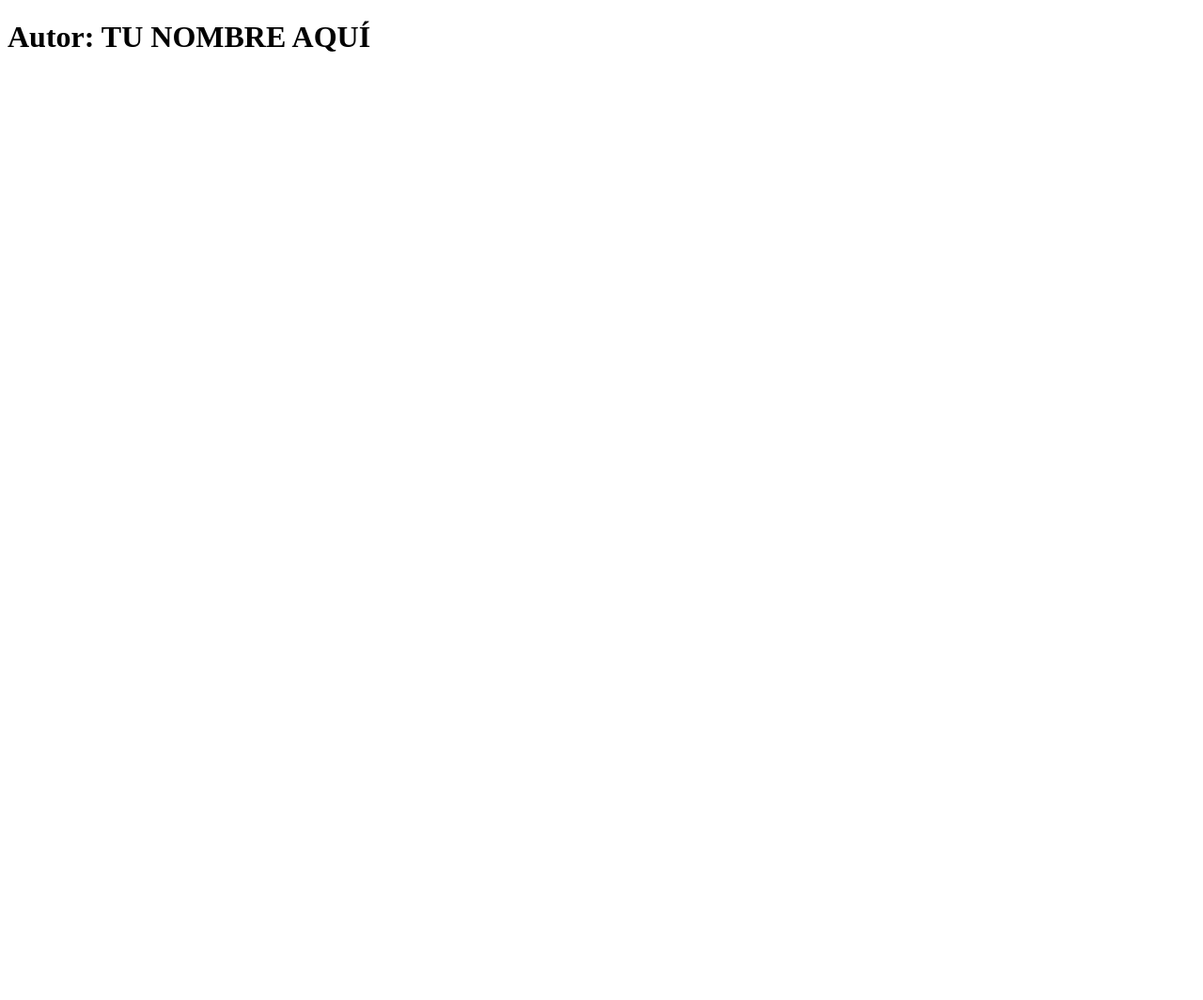
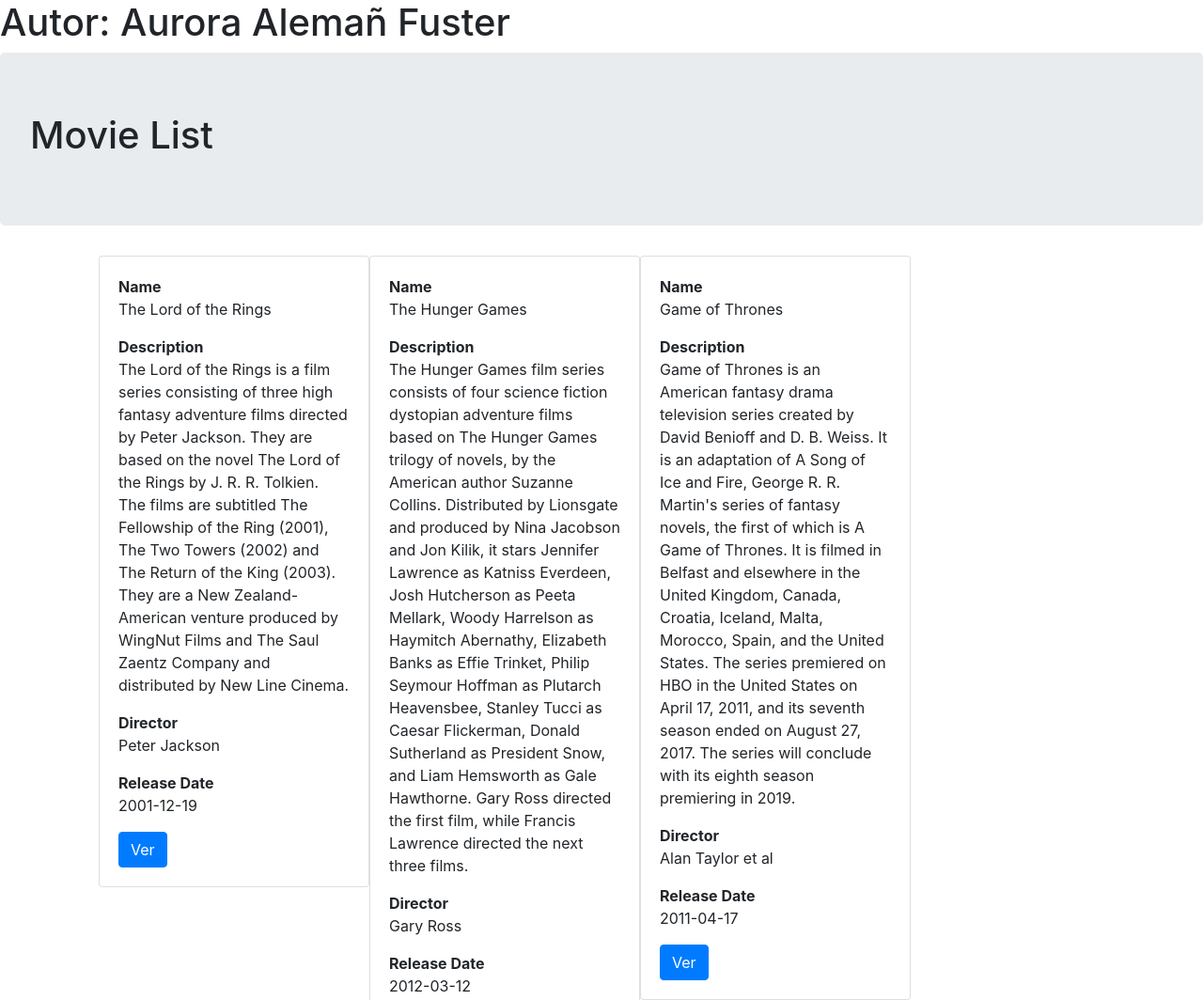
Before and after one commit to AuroraAF/practica_vuejs_introduccion, a website: page index.html in a window 1280 px wide. Shown: the top 1064 px of the page at 94% size. Before the commit the page ends 800 px from the top, so only its background shows below. Drawn offline with nearby package versions, Linux system fonts and the light colour scheme.

Commit message:
Primera practica de Vue

```diff
--- a/index.html
+++ b/index.html
@@ -7,14 +7,34 @@
         <meta name="author" content="">
         <meta name="description" content="">
         <meta name="viewport" content="width=device-width, initial-scale=1">
+        <link rel="stylesheet" href="https://cdn.jsdelivr.net/npm/bootstrap@4.0.0/dist/css/bootstrap.min.css" integrity="sha384-Gn5384xqQ1aoWXA+058RXPxPg6fy4IWvTNh0E263XmFcJlSAwiGgFAW/dAiS6JXm" crossorigin="anonymous">
     </head>
-
     <body>
 
-        <h1 id="autor">Autor: TU NOMBRE AQUÍ</h1>
+        <h1 id="autor">Autor: Aurora Alemañ Fuster</h1>
 
         <!-- https://vuejs.org/v2/guide/index.html -->
         <div id="app">
+
+            <div class="jumbotron">
+                <h1 id="title">{{ titulo }}</h1>
+            </div>
+            <div class="container">
+                <div class="row" style="margin-left: 20px;">
+                    <div class="col-xs-12" v-for="i in col.collection.items">
+                        <div class="card" style="width: 18rem;">
+                            <div class="card-body">
+                                <dl v-for="d in i.data">
+                                    <dt> {{ d.prompt}} </dt>
+                                    <dd> {{ d.value }} </dd>
+                                </dl>
+                                <a :href="i.href" class="btn btn-primary">Ver</a>
+                                </div>
+                        </div>
+                    </div>
+                </div>
+            </div>
+
             <!--
                  TODO: Mostrar datos del objeto collection. Ver archivo ./js/script.js
                - Cargar la librería de VueJS y el script ./js/script.js al final de la etiqueta <body>
@@ -29,7 +49,8 @@
             -->
 
         </div>
-
+        <script src="https://cdn.jsdelivr.net/npm/vue@2/dist/vue.js"></script>
+        <script src="js/script.js"></script>
     </body>
 
 </html>
--- a/js/script.js
+++ b/js/script.js
@@ -43,6 +43,7 @@
 var app = new Vue({
   el: '#app',
   data: {
-    col: server_data
+    col: server_data,
+    titulo: server_data.collection.title
   }
 });
```
